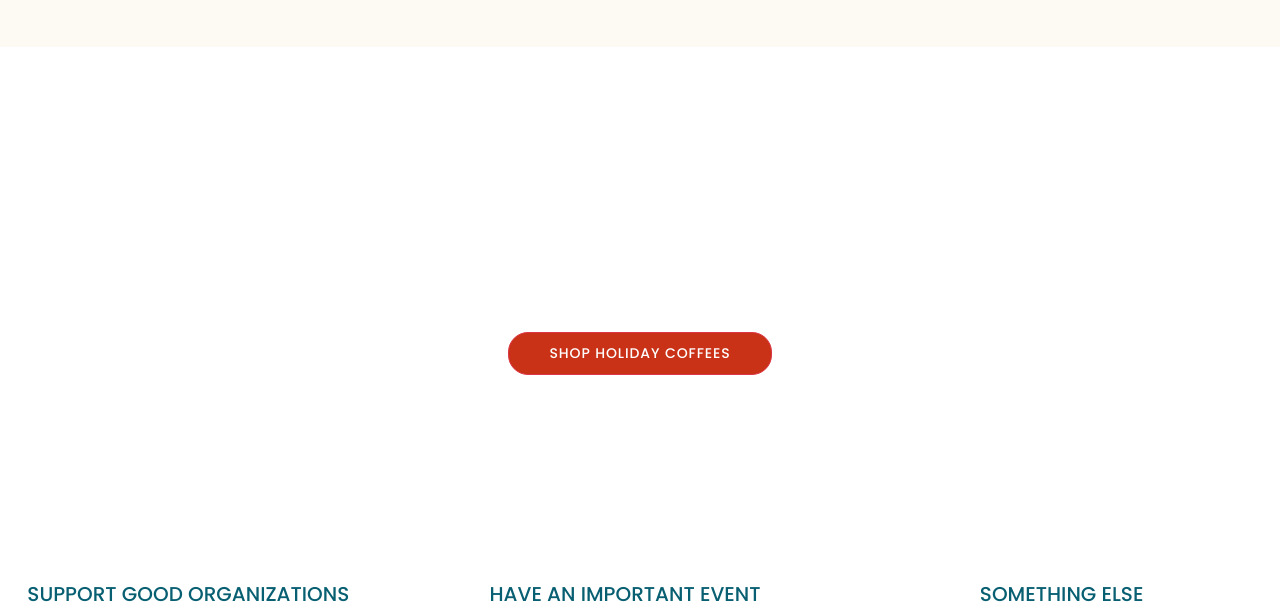
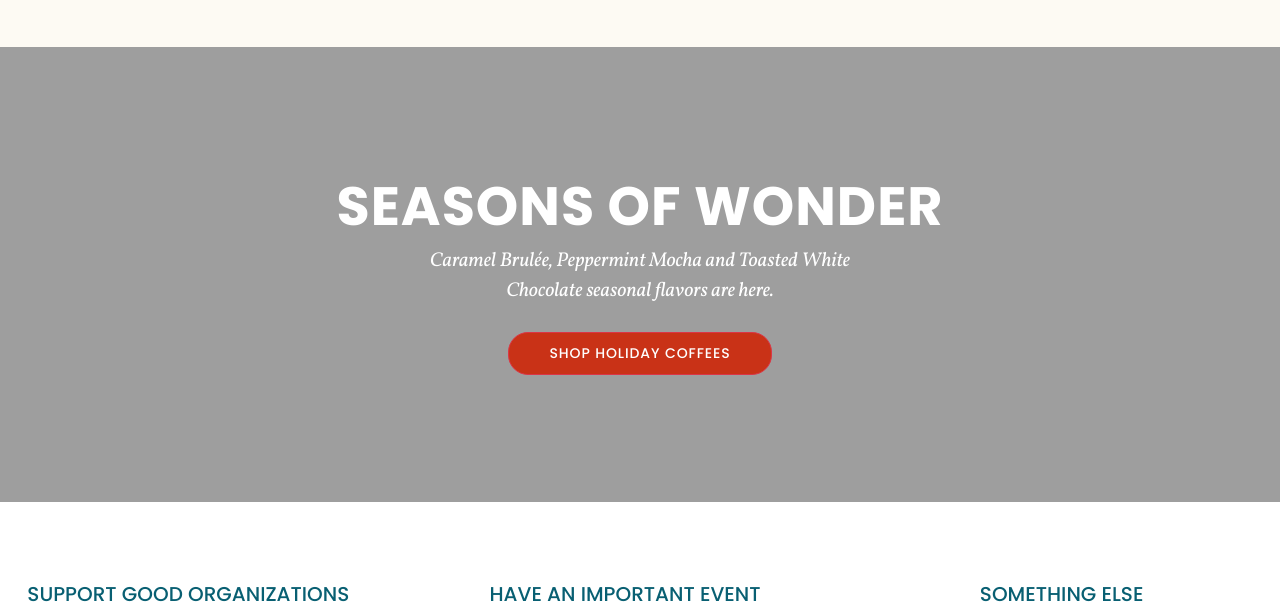
Before and after one commit to lrush85/p3-landing-page-application, a plain HTML site: page index.html in a window 1280 px wide. Shown: the part 177-792 px from the top of the page. Drawn offline with nearby package versions, Linux system fonts and the light colour scheme; the site is published under a folder, as on GitHub Pages, so addresses that start at the root find nothing.

Commit message:
Added correct file path for background image

```diff
--- a/assets/css/style.css
+++ b/assets/css/style.css
@@ -106,7 +106,7 @@ button.btn.btn-outline-secondary:focus {
 /* Coffee Image Section */
 
 #coffee-image {
-    background-image: url('/assets/images/coffeeshop.png');
+    background-image: url('../images/coffeeshop.png');
     background-size: cover;
     background-position: center;
     padding-top: 127px;
```
